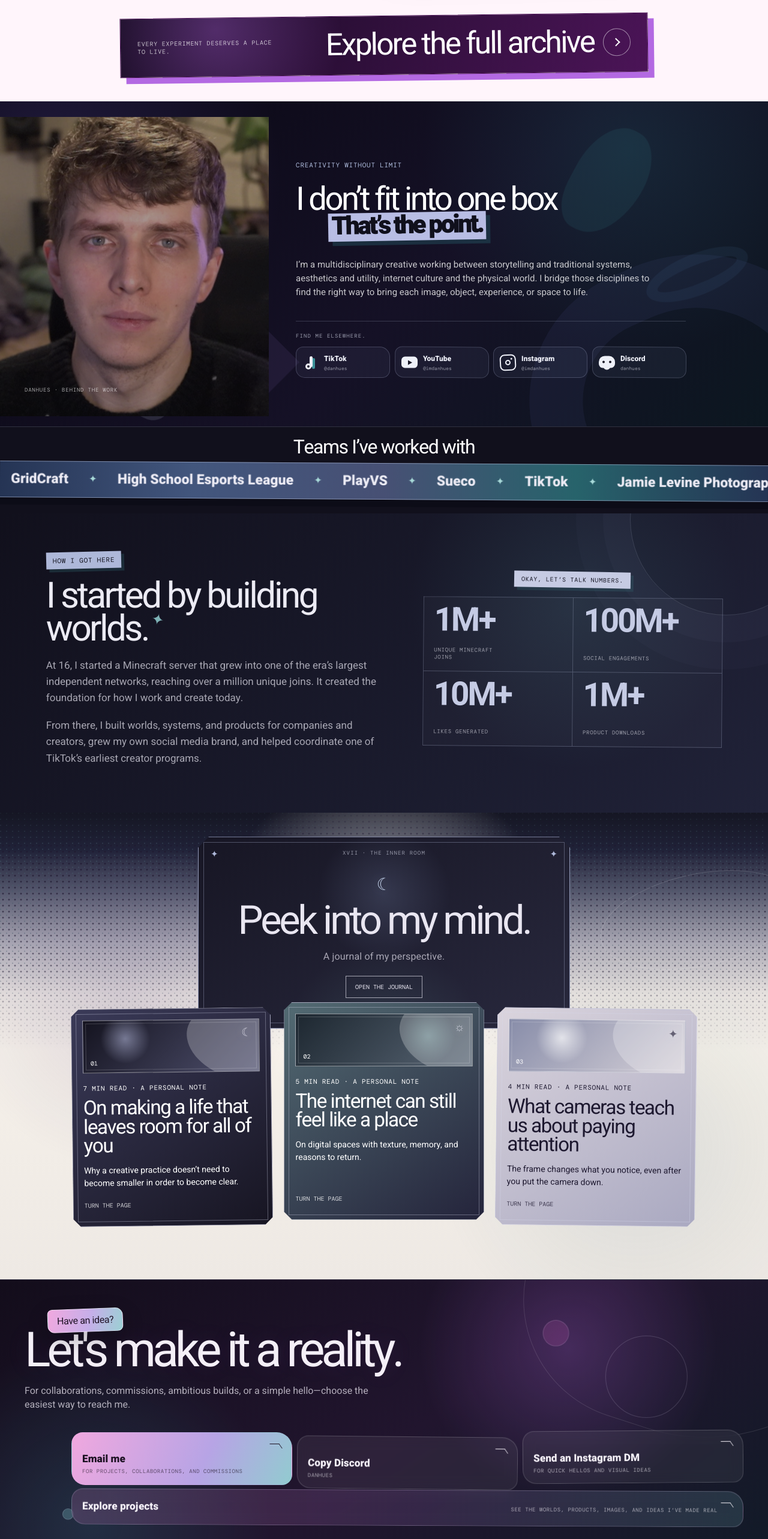
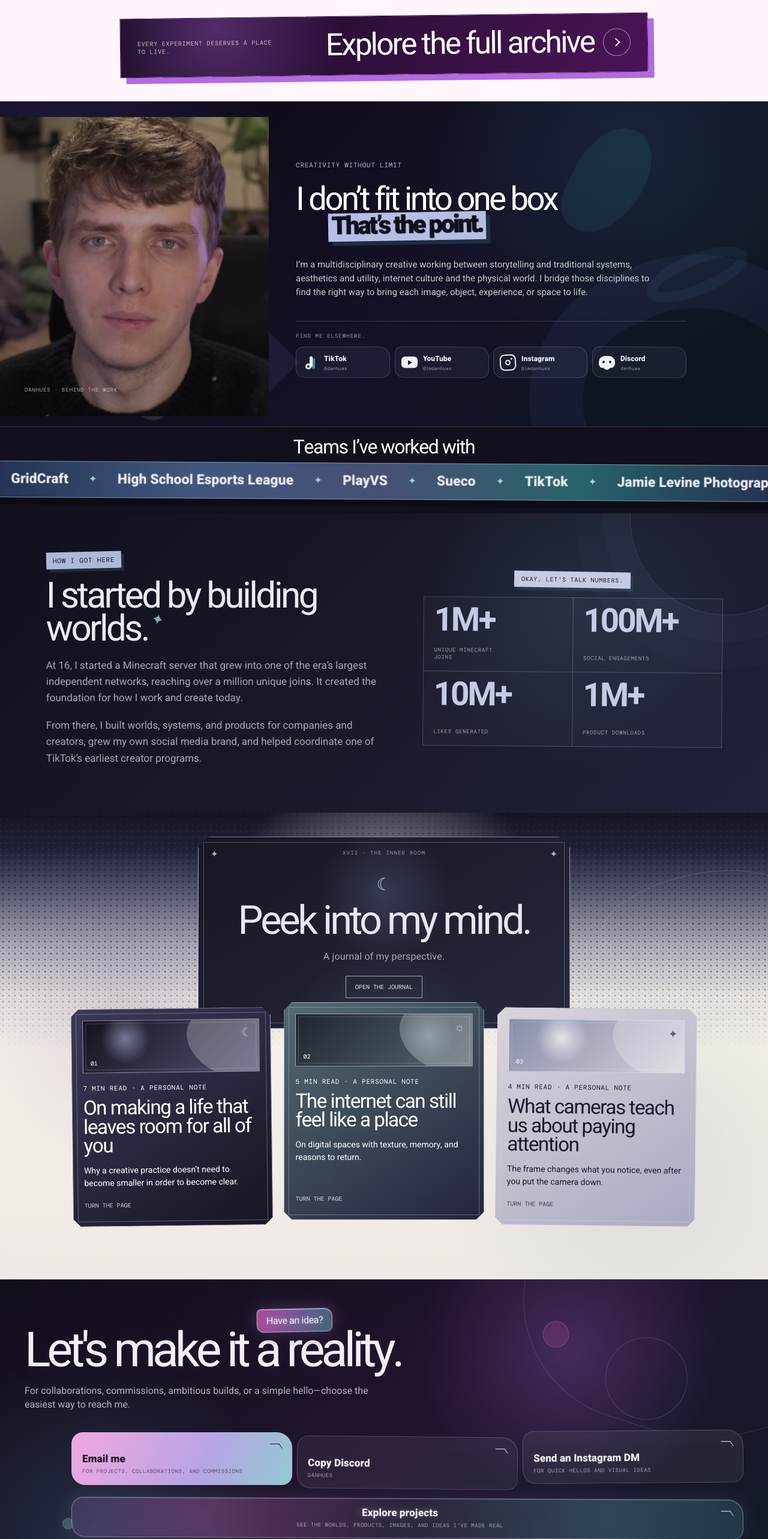
Before and after one commit to DanHues/creative-portfolio, a Next.js app: page / in a window 1280 px wide. Shown: the part 2200-4766 px from the top of the page at 60% size. Built offline with nearby package versions, Linux system fonts and the light colour scheme; a web font is replaced by a local one.

Commit message:
Center and spectralize homepage accents

```diff
--- a/app/globals.css
+++ b/app/globals.css
@@ -984,6 +984,33 @@ body > main { padding-top: 76px; }
   transform: rotate(-1deg);
   box-shadow: 7px 7px 0 rgba(50,134,144,.25);
 }
+.about-statement.is-armed:not(.is-landed) strong {
+  opacity: 0;
+  transform: translateY(-82px) rotate(-5deg) scale(1.14);
+}
+.about-statement.is-armed.is-landed strong {
+  animation: point-smash .72s cubic-bezier(.16,.82,.22,1.18) both;
+}
+@keyframes point-smash {
+  0% {
+    opacity: 0;
+    transform: translateY(-82px) rotate(-5deg) scale(1.14);
+    box-shadow: 2px 18px 0 rgba(50,134,144,0);
+  }
+  62% {
+    opacity: 1;
+    transform: translateY(5px) rotate(-.5deg) scale(.96);
+    box-shadow: 10px 3px 0 rgba(50,134,144,.34);
+  }
+  80% {
+    transform: translateY(-3px) rotate(-1.4deg) scale(1.025);
+  }
+  100% {
+    opacity: 1;
+    transform: translateY(0) rotate(-1deg) scale(1);
+    box-shadow: 7px 7px 0 rgba(50,134,144,.25);
+  }
+}
 .about h2 strong:hover,
 .about h2 strong:focus-visible {
   animation: yell-shake .42s steps(2, end) infinite;
@@ -1679,18 +1706,24 @@ body > main { padding-top: 76px; }
   position: absolute;
   z-index: 2;
   top: 0;
-  left: clamp(10px, 3vw, 44px);
+  left: 50%;
   width: max-content;
   margin: 0;
   padding: 7px 15px 6px;
-  border: 1px solid rgba(255,255,255,.55);
+  border: 1px solid rgba(231,224,255,.66);
   border-radius: 8px 13px 9px 12px;
-  color: #211428;
-  background: linear-gradient(105deg, #f1a8df, #c5afe9 56%, #9bd0d3);
-  box-shadow: 0 12px 35px rgba(5,4,12,.24);
+  color: #faf5ff;
+  background:
+    linear-gradient(110deg, rgba(239,99,207,.68), rgba(166,142,224,.58) 55%, rgba(99,190,199,.48));
+  box-shadow:
+    0 0 26px rgba(190,147,242,.28),
+    0 10px 28px rgba(5,4,12,.2),
+    inset 0 1px 0 rgba(255,255,255,.32);
+  backdrop-filter: blur(14px) saturate(1.2);
   font: 700 clamp(14px, 1.25vw, 18px) var(--font-body);
   letter-spacing: -.025em;
-  transform: translateY(-26%) rotate(-2.1deg);
+  text-shadow: 0 0 12px rgba(255,255,255,.36);
+  transform: translate(-50%, -26%) rotate(-1.2deg);
 }
 .contact-intro h2 {
   max-width: 920px;
@@ -1751,22 +1784,29 @@ body > main { padding-top: 76px; }
 .contact-project {
   grid-column: 1 / -1;
   min-height: 60px;
-  margin-top: 0;
+  margin-top: 14px;
   align-items: center;
+  justify-content: center;
   color: #f5f1f8;
   background:
-    linear-gradient(90deg, rgba(239,99,207,.13), rgba(179,105,226,.11), rgba(93,180,189,.13)),
-    rgba(255,255,255,.035);
-  border-color: rgba(218,205,235,.28);
+    radial-gradient(circle at 20% 50%, rgba(239,99,207,.2), transparent 32%),
+    radial-gradient(circle at 80% 50%, rgba(93,180,189,.2), transparent 34%),
+    linear-gradient(100deg, rgba(162,123,209,.16), rgba(255,255,255,.065), rgba(99,190,199,.13));
+  border-color: rgba(225,215,248,.42);
+  box-shadow:
+    0 0 28px rgba(179,141,226,.13),
+    inset 0 1px 0 rgba(255,255,255,.12);
   transform: rotate(.25deg);
 }
 .contact-project > span {
-  width: 100%;
-  grid-template-columns: auto 1fr;
-  align-items: baseline;
-  gap: 18px;
-}
-.contact-project small { text-align: right; }
+  width: auto;
+  grid-template-columns: 1fr;
+  place-items: center;
+  gap: 5px;
+  text-align: center;
+  text-shadow: 0 0 14px rgba(224,211,255,.32);
+}
+.contact-project small { text-align: center; }
 .contact-path:hover,
 .contact-path:focus-visible {
   z-index: 2;
@@ -2297,9 +2337,9 @@ body > main { padding-top: 76px; }
   .journal-page-3 { width: 100%; min-height: 330px; transform: none; }
   .contact-footer { padding: 12vw 5vw 5vw; }
   .contact-kicker {
-    left: 12px;
+    left: 50%;
     padding: 6px 12px 5px;
-    transform: translateY(-30%) rotate(-2deg);
+    transform: translate(-50%, -30%) rotate(-1.2deg);
   }
   .contact-intro h2 {
     margin-top: 8px;
@@ -2317,9 +2357,9 @@ body > main { padding-top: 76px; }
     min-height: 74px;
     transform: none;
   }
-  .contact-project { min-height: 60px; }
+  .contact-project { min-height: 60px; margin-top: 11px; }
   .contact-project > span { grid-template-columns: 1fr; gap: 7px; }
-  .contact-project small { text-align: left; }
+  .contact-project small { text-align: center; }
   .contact-footnote { gap: 20px; flex-direction: column; }
   .page-intro { padding: 22vw 5vw 12vw; }
   .project-intro { min-height: 54vh; padding: 16vw 5vw 9vw; }
@@ -2369,6 +2409,10 @@ body > main { padding-top: 76px; }
   .hero, .hero::before, .hero::after,
   .about-objects span,
   .about h2 strong { animation: none; }
+  .about-statement.is-armed:not(.is-landed) strong {
+    opacity: 1;
+    transform: rotate(-1deg);
+  }
   .journal-reveal {
     opacity: 1;
     filter: none;
```
